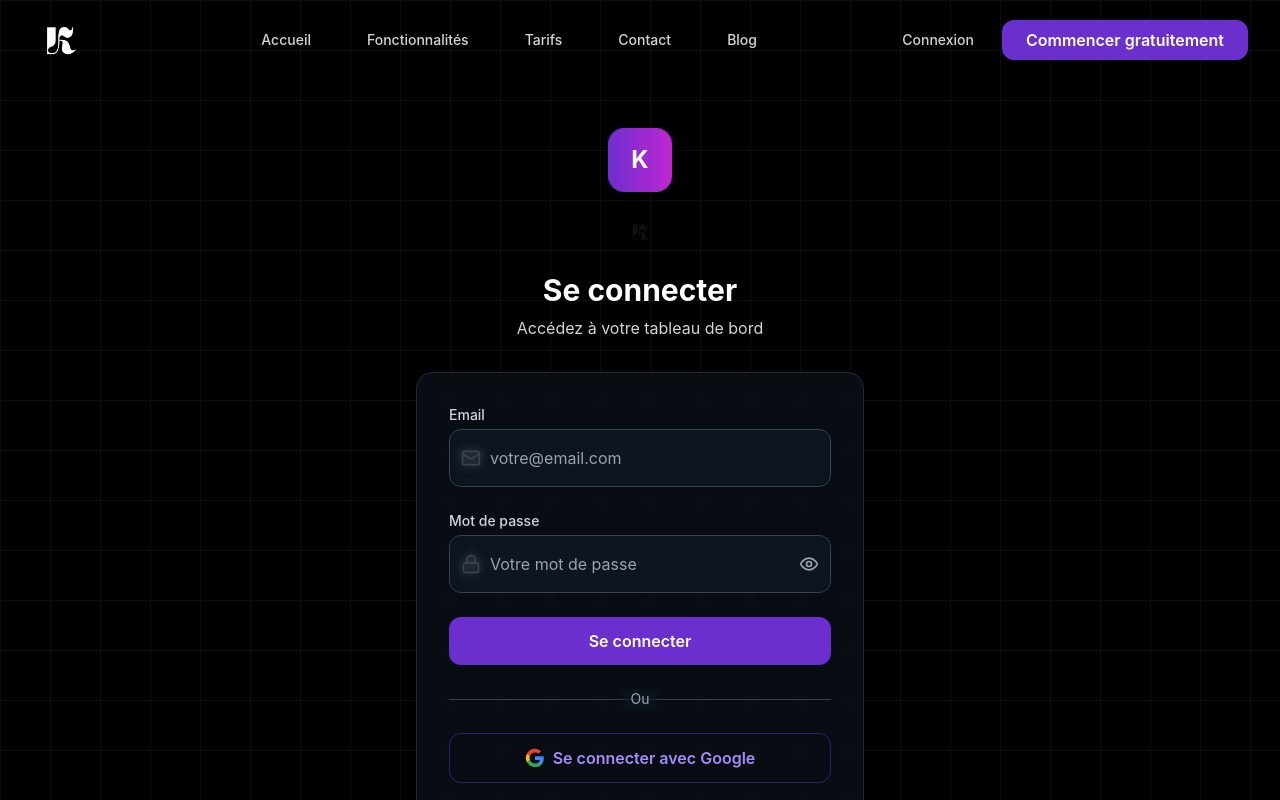
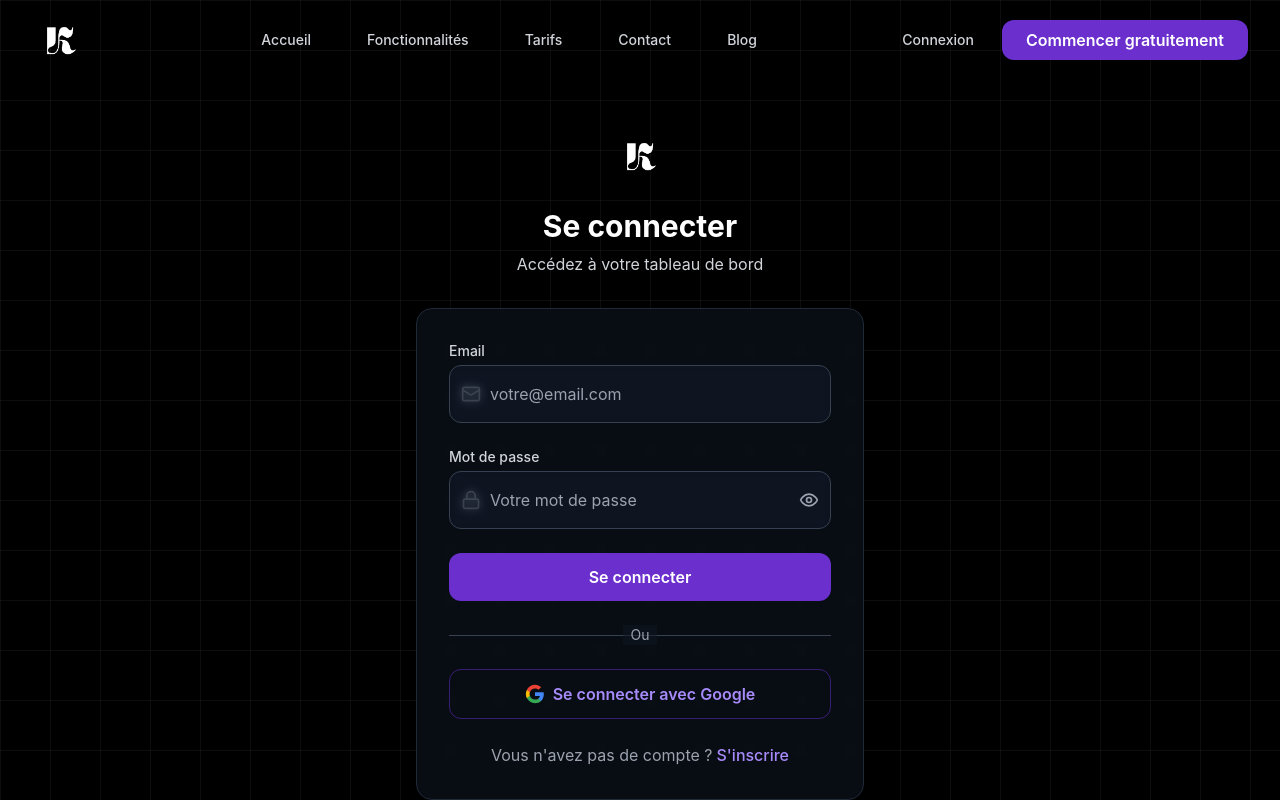
Before and after one commit to AirKyzzZ/KlyxAI, a Next.js app: page /login in a window 1280 px wide. Shown: the top 800 px of the page. Built offline with nearby package versions, Linux system fonts and the light colour scheme; no server answers.

Commit message:
fix: remove double logo signup and login page

```diff
--- a/pages/login.jsx
+++ b/pages/login.jsx
@@ -125,19 +125,14 @@ export default function Login() {
 
         <div className="flex items-center justify-center py-12 px-4 sm:px-6 lg:px-8 pt-32">
           <div className="max-w-md w-full space-y-8">
-            <div className="text-center">
-              <div className="flex justify-center mb-6">
-                <div className="w-16 h-16 bg-gradient-to-r from-primary-600 to-secondary-600 rounded-2xl flex items-center justify-center">
-                  <span className="text-white font-bold text-2xl">K</span>
-                </div>
-              </div>
-              <div className="mb-6">
+                         <div className="text-center">
+               <div className="mb-6">
                 <Image
-                  src="/images/white_transparent.png"
+                  src="/images/black_transparent.png"
                   alt="Klyx AI"
-                  width={120}
-                  height={40}
-                  className="h-8 w-auto mx-auto mb-4"
+                  width={56}
+                  height={56}
+                  className="w-14 h-14 mx-auto mb-4"
                 />
               </div>
               <h2 className="text-3xl font-bold text-white">
```
